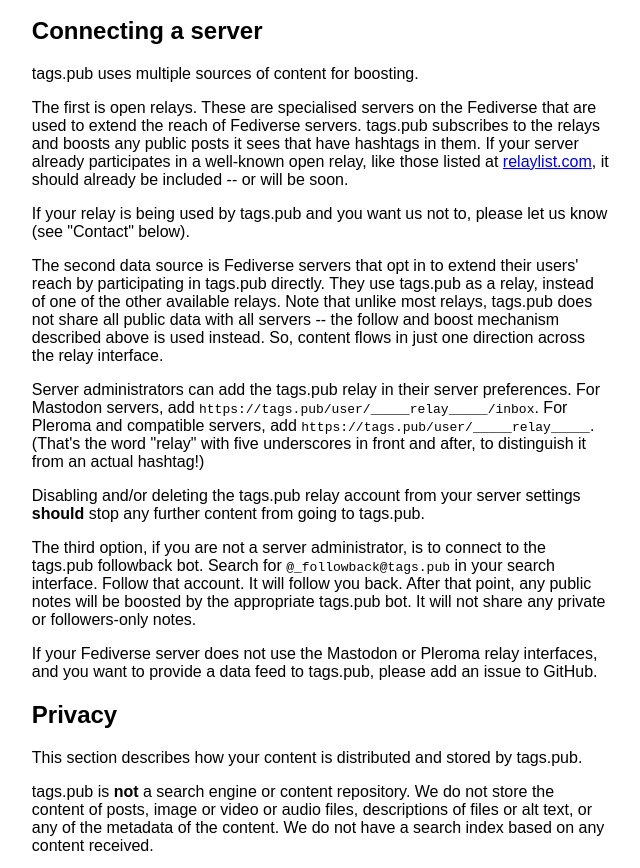
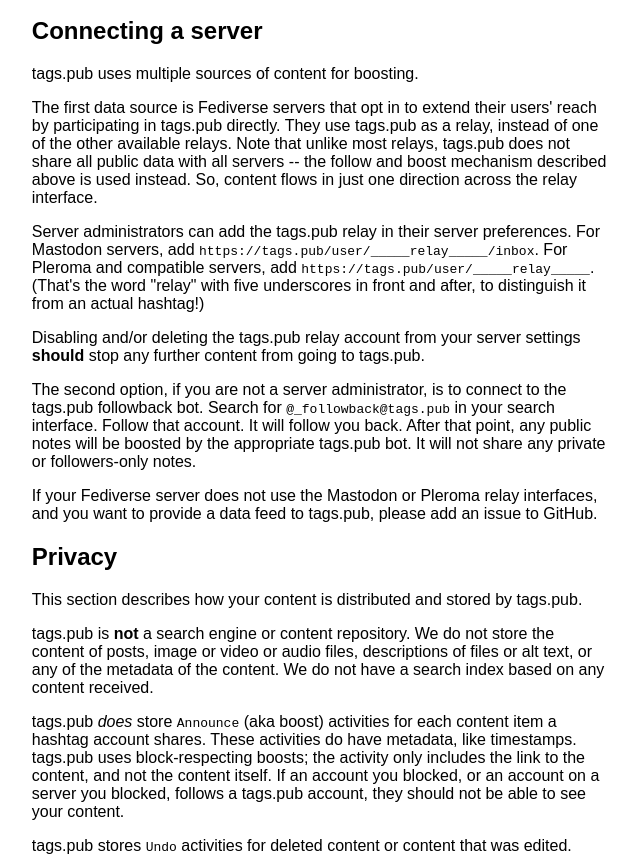
Before and after one commit to social-web-foundation/tags.pub, a website: page web/index.html in a window 1280 px wide. Shown: the part 937-1805 px from the top of the page, without its empty margins (319-959 px from the left). Drawn offline with Linux system fonts and the light colour scheme.

Commit message:
doc: remove documentation about using open registration relays

```diff
--- a/web/index.html
+++ b/web/index.html
@@ -77,16 +77,7 @@
       tags.pub uses multiple sources of content for boosting.
     </p>
     <p>
-      The first is open relays. These are specialised servers on the Fediverse that are used to extend the reach of
-      Fediverse servers. tags.pub subscribes to the relays and boosts any public posts it sees that have hashtags in
-      them. If your server already participates in a well-known open relay, like those listed at <a
-        href="https://relaylist.com">relaylist.com</a>, it should already be included -- or will be soon.
-    </p>
-    <p>
-      If your relay is being used by tags.pub and you want us not to, please let us know (see &quot;Contact&quot; below).
-    </p>
-    <p>
-      The second data source is Fediverse servers that opt in to extend their users&apos; reach by participating in
+      The first data source is Fediverse servers that opt in to extend their users&apos; reach by participating in
       tags.pub directly. They use tags.pub as a relay, instead of one of the other available relays. Note that unlike
       most relays, tags.pub does not share all public data with all servers -- the follow and boost mechanism described
       above is used instead. So, content flows in just one direction across the relay interface.
@@ -102,7 +93,7 @@
       further content from going to tags.pub.
     </p>
     <p>
-      The third option, if you are not a server administrator, is to connect to
+      The second option, if you are not a server administrator, is to connect to
       the tags.pub followback bot. Search for <code>@_followback@tags.pub</code>
       in your search interface. Follow that account. It will follow you back. After that point, any public notes will be boosted by the appropriate tags.pub bot. It will not share any private or followers-only notes.
     </p>
```
